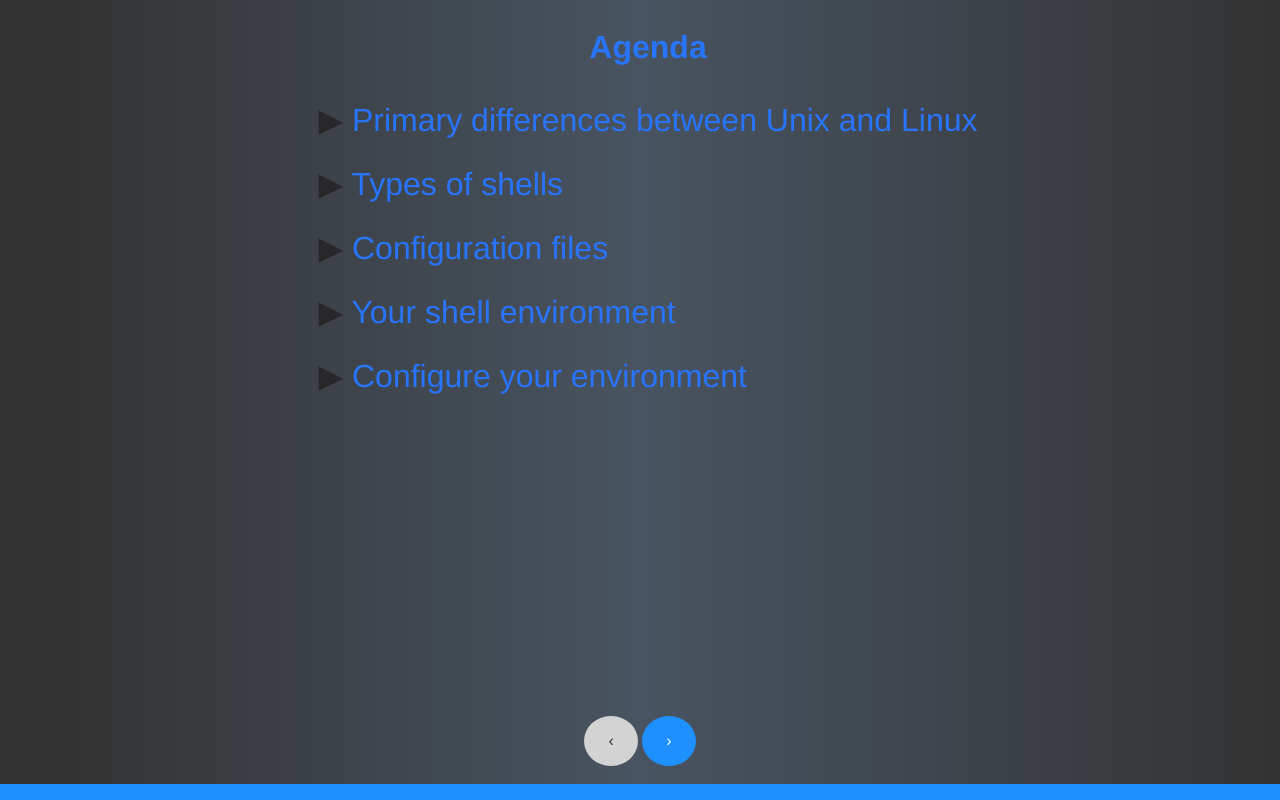
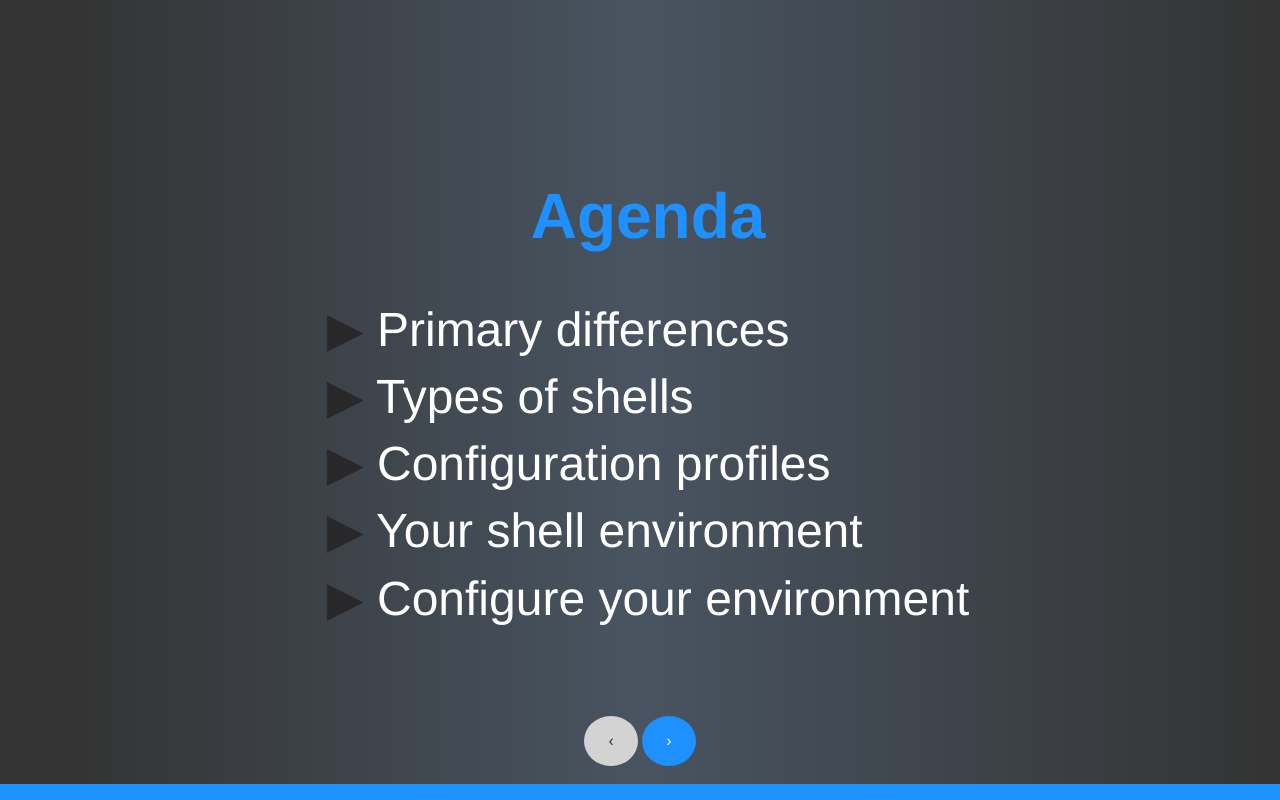
Before and after one commit to juroney/nix_slides, a FastAPI app: page /agenda in a window 1280 px wide. Run offline with FastAPI, Linux system fonts and the light colour scheme.

Commit message:
update style

```diff
--- a/app/main.py
+++ b/app/main.py
@@ -22,7 +22,8 @@
 async def root(request: Request):
     resp = {
         'request': request,
-        "title": "*nix Overview",
+        "title": "Linux Shells Overview",
+        "sub_title": "A high-level overview",
         "next": "/agenda",
         "previous": "/"
     }
@@ -32,9 +33,9 @@
 @app.get("/agenda", response_class=HTMLResponse)
 async def agenda(request: Request):
     agenda_items = {
-        "one": "Primary differences between Unix and Linux",
+        "one": "Primary differences",
         "two": "Types of shells",
-        "three": "Configuration files",
+        "three": "Configuration profiles",
         "four": "Your shell environment",
         "five": "Configure your environment",
     }
--- a/app/static/style.css
+++ b/app/static/style.css
@@ -13,11 +13,22 @@
     display: inline-block;
 }
 
+.h-v-middle {
+    /*
+    use padding to push the top to the middle.
+     */
+    padding-top: 10%;
+}
+
 
 .content {
-    align-items: center;
     width: 100%;
     height: 100%;
+}
+
+.horizontal-center {
+    vertical-align: middle;
+    horiz-align: center;
 }
 
 .footer {
@@ -59,8 +70,20 @@
     padding: 1em;
 }
 
+.text-sm {
+    font-size: .5em;
+}
+
 .text-med {
     font-size: 1.5em;
+}
+
+.text-large {
+    font-size: 2em;
+}
+
+.text-super-large {
+    font-size: 3.5em;
 }
 
 .text-center {
@@ -80,17 +103,18 @@
 }
 
 .comfy-text {
-    line-height: 2em;
-    font-size: 2em;
+    line-height: 1.4em;
     margin: 0 auto;
 }
 
 .title {
-    color: #2874fc;
+    // color: #2874fc;
+    color: #1e90ff;
 }
 
 .sub-title {
-    color: #1e90ff;
+    // color: #1e90ff;
+    color: #fefefe;
 }
 
 a {
--- a/app/templates/base.html
+++ b/app/templates/base.html
@@ -5,8 +5,9 @@
     <title>{{ title }}</title>
     <meta name="description" content={{ description }}>
     <link rel="stylesheet" href="/static/style.css">
+    <link rel="icon" type="image/jpeg" href="/static/favicon.jpeg">
 </head>
-<body>{% block body %}{% endblock %}
+<body class="h-v-middle">{% block body %}{% endblock %}
 <div class="bottom">
     {% include 'buttons.html' %}
     <br>
--- a/app/templates/slides/agenda.html
+++ b/app/templates/slides/agenda.html
@@ -1,11 +1,13 @@
 {% extends 'base.html' %}
 {% block body %}
-<div class="content center text-center">
-    <h1 class="title">{{ title }}</h1>
-    <div class="center text-left comfy-text">
-        {%  for key, value in agenda.items() %}
-            <span class="text-black">&#9654;</span> {{ value}} <br>
-        {% endfor %}
+    <div class="content">
+        <div class="text-center text-large">
+            <h1 class="title">{{ title }}</h1>
+            <div class="center comfy-text text-left text-white text-med">
+                {% for key, value in agenda.items() %}
+                    <span class="text-black">&#9654;</span> {{ value }} <br>
+                {% endfor %}
+            </div>
+        </div>
     </div>
-</div>
 {% endblock %}
```
Also changed, not shown: app/templates/slides/index.html (+6 -4 lines), app/templates/slides/prim-diff.html (+6 -4 lines), app/static/favicon.jpeg (added).
